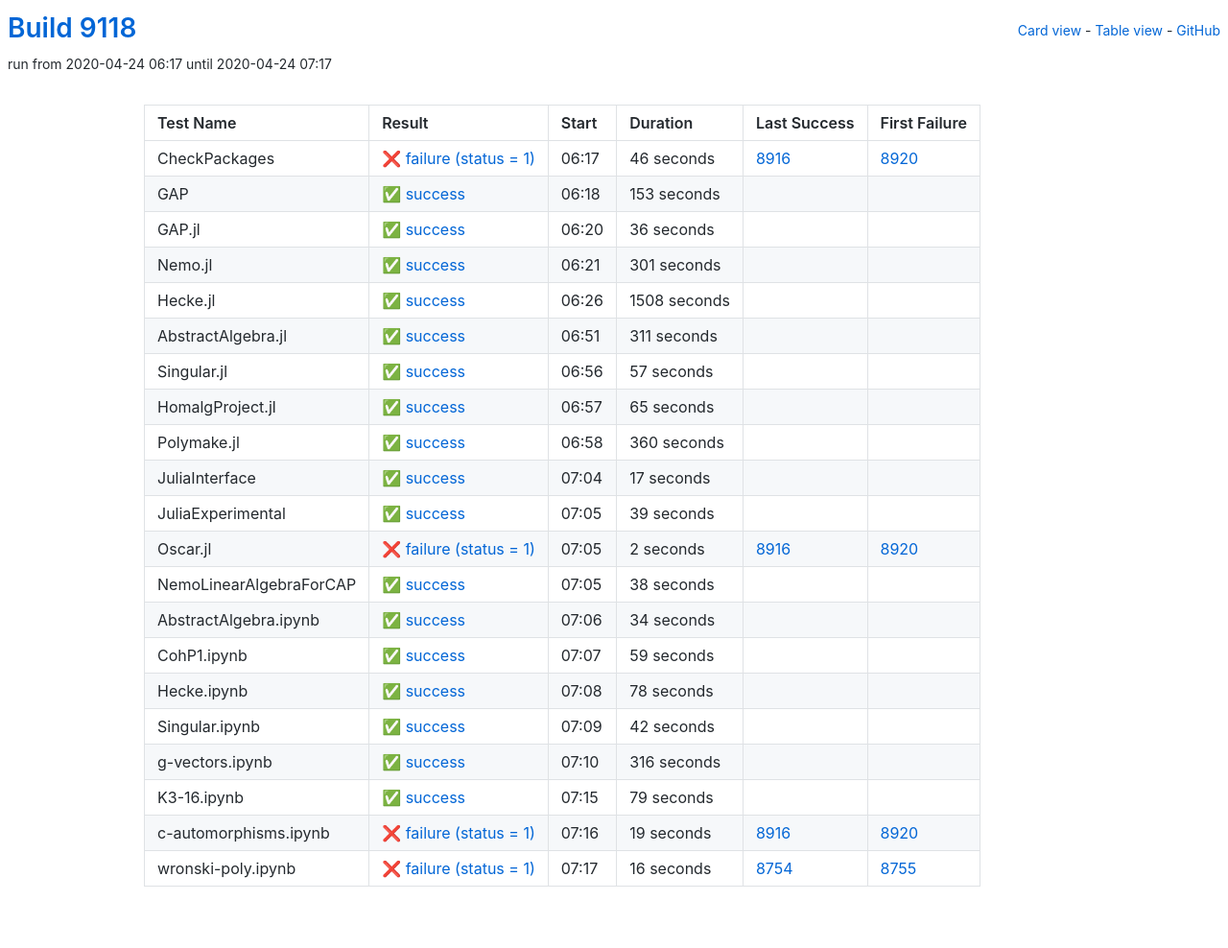
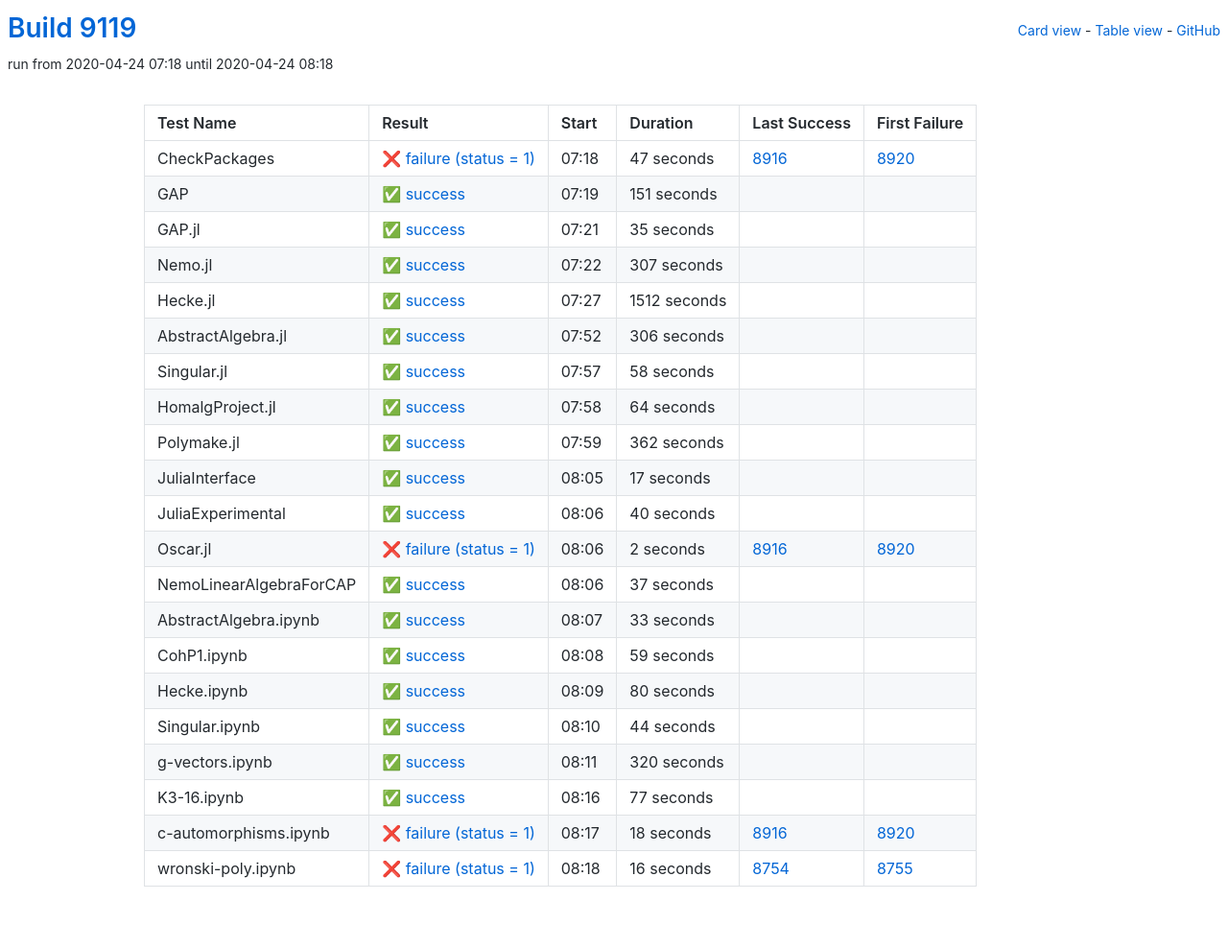
Before and after one commit to oscar-system/oscar-ci-status, a Jekyll site: the page built from table.html, in a window 1280 px wide. Shown: the whole page at 96% size. Built offline with Jekyll 4.4.1, drawn with Linux system fonts in a browser that asks for light colours.

Commit message:
Build 9119

```diff
--- a/_data/ci.yml
+++ b/_data/ci.yml
@@ -1,104 +1,104 @@
-build: 9118
-build_url: https://oscarci.mathematik.uni-kl.de/job/oscar/9118/
+build: 9119
+build_url: https://oscarci.mathematik.uni-kl.de/job/oscar/9119/
 job: oscar
 tests:
-- duration: 46
+- duration: 47
   exitcode: 1
   first_failure: 8920
   first_failure_url: https://oscarci.mathematik.uni-kl.de/job/oscar/8920/
   last_success: 8916
   last_success_url: https://oscarci.mathematik.uni-kl.de/job/oscar/8916/
-  log: https://oscarci.mathematik.uni-kl.de/job/oscar/9118/artifact/logs/build-9118/CheckPackages.log
+  log: https://oscarci.mathematik.uni-kl.de/job/oscar/9119/artifact/logs/build-9119/CheckPackages.log
   name: CheckPackages
-  start: 2020-04-24 06:17
+  start: 2020-04-24 07:18
   status: failure
   success: false
-- duration: 153
+- duration: 151
   exitcode: 0
   first_failure: false
   first_failure_url: null
   last_success: false
   last_success_url: null
-  log: https://oscarci.mathematik.uni-kl.de/job/oscar/9118/artifact/logs/build-9118/GAP.log
+  log: https://oscarci.mathematik.uni-kl.de/job/oscar/9119/artifact/logs/build-9119/GAP.log
   name: GAP
-  start: 2020-04-24 06:18
+  start: 2020-04-24 07:19
   status: success
   success: true
-- duration: 36
+- duration: 35
   exitcode: 0
   first_failure: false
   first_failure_url: null
   last_success: false
   last_success_url: null
-  log: https://oscarci.mathematik.uni-kl.de/job/oscar/9118/artifact/logs/build-9118/GAP.jl.log
+  log: https://oscarci.mathematik.uni-kl.de/job/oscar/9119/artifact/logs/build-9119/GAP.jl.log
   name: GAP.jl
-  start: 2020-04-24 06:20
+  start: 2020-04-24 07:21
   status: success
   success: true
-- duration: 301
+- duration: 307
   exitcode: 0
   first_failure: false
   first_failure_url: null
   last_success: false
   last_success_url: null
-  log: https://oscarci.mathematik.uni-kl.de/job/oscar/9118/artifact/logs/build-9118/Nemo.jl.log
+  log: https://oscarci.mathematik.uni-kl.de/job/oscar/9119/artifact/logs/build-9119/Nemo.jl.log
   name: Nemo.jl
-  start: 2020-04-24 06:21
+  start: 2020-04-24 07:22
   status: success
   success: true
-- duration: 1508
+- duration: 1512
   exitcode: 0
   first_failure: false
   first_failure_url: null
   last_success: false
   last_success_url: null
-  log: https://oscarci.mathematik.uni-kl.de/job/oscar/9118/artifact/logs/build-9118/Hecke.jl.log
+  log: https://oscarci.mathematik.uni-kl.de/job/oscar/9119/artifact/logs/build-9119/Hecke.jl.log
   name: Hecke.jl
-  start: 2020-04-24 06:26
+  start: 2020-04-24 07:27
   status: success
   success: true
-- duration: 311
+- duration: 306
   exitcode: 0
   first_failure: false
   first_failure_url: null
   last_success: false
   last_success_url: null
-  log: https://oscarci.mathematik.uni-kl.de/job/oscar/9118/artifact/logs/build-9118/AbstractAlgebra.jl.log
+  log: https://oscarci.mathematik.uni-kl.de/job/oscar/9119/artifact/logs/build-9119/AbstractAlgebra.jl.log
   name: AbstractAlgebra.jl
-  start: 2020-04-24 06:51
+  start: 2020-04-24 07:52
   status: success
   success: true
-- duration: 57
+- duration: 58
   exitcode: 0
   first_failure: false
   first_failure_url: null
   last_success: false
   last_success_url: null
-  log: https://oscarci.mathematik.uni-kl.de/job/oscar/9118/artifact/logs/build-9118/Singular.jl.log
+  log: https://oscarci.mathematik.uni-kl.de/job/oscar/9119/artifact/logs/build-9119/Singular.jl.log
   name: Singular.jl
-  start: 2020-04-24 06:56
+  start: 2020-04-24 07:57
   status: success
   success: true
-- duration: 65
+- duration: 64
   exitcode: 0
   first_failure: false
   first_failure_url: null
   last_success: false
   last_success_url: null
-  log: https://oscarci.mathematik.uni-kl.de/job/oscar/9118/artifact/logs/build-9118/HomalgProject.jl.log
+  log: https://oscarci.mathematik.uni-kl.de/job/oscar/9119/artifact/logs/build-9119/HomalgProject.jl.log
   name: HomalgProject.jl
-  start: 2020-04-24 06:57
+  start: 2020-04-24 07:58
   status: success
   success: true
-- duration: 360
+- duration: 362
   exitcode: 0
   first_failure: false
   first_failure_url: null
   last_success: false
   last_success_url: null
-  log: https://oscarci.mathematik.uni-kl.de/job/oscar/9118/artifact/logs/build-9118/Polymake.jl.log
+  log: https://oscarci.mathematik.uni-kl.de/job/oscar/9119/artifact/logs/build-9119/Polymake.jl.log
   name: Polymake.jl
-  start: 2020-04-24 06:58
+  start: 2020-04-24 07:59
   status: success
   success: true
 - duration: 17
@@ -107,20 +107,20 @@ tests:
   first_failure_url: null
   last_success: false
   last_success_url: null
-  log: https://oscarci.mathematik.uni-kl.de/job/oscar/9118/artifact/logs/build-9118/JuliaInterface.log
+  log: https://oscarci.mathematik.uni-kl.de/job/oscar/9119/artifact/logs/build-9119/JuliaInterface.log
   name: JuliaInterface
-  start: 2020-04-24 07:04
+  start: 2020-04-24 08:05
   status: success
   success: true
-- duration: 39
+- duration: 40
   exitcode: 0
   first_failure: false
   first_failure_url: null
   last_success: false
   last_success_url: null
-  log: https://oscarci.mathematik.uni-kl.de/job/oscar/9118/artifact/logs/build-9118/JuliaExperimental.log
+  log: https://oscarci.mathematik.uni-kl.de/job/oscar/9119/artifact/logs/build-9119/JuliaExperimental.log
   name: JuliaExperimental
-  start: 2020-04-24 07:05
+  start: 2020-04-24 08:06
   status: success
   success: true
 - duration: 2
@@ -129,31 +129,31 @@ tests:
   first_failure_url: https://oscarci.mathematik.uni-kl.de/job/oscar/8920/
   last_success: 8916
   last_success_url: https://oscarci.mathematik.uni-kl.de/job/oscar/8916/
-  log: https://oscarci.mathematik.uni-kl.de/job/oscar/9118/artifact/logs/build-9118/Oscar.jl.log
+  log: https://oscarci.mathematik.uni-kl.de/job/oscar/9119/artifact/logs/build-9119/Oscar.jl.log
   name: Oscar.jl
-  start: 2020-04-24 07:05
+  start: 2020-04-24 08:06
   status: failure
   success: false
-- duration: 38
+- duration: 37
   exitcode: 0
   first_failure: false
   first_failure_url: null
   last_success: false
   last_success_url: null
-  log: https://oscarci.mathematik.uni-kl.de/job/oscar/9118/artifact/logs/build-9118/NemoLinearAlgebraForCAP.log
+  log: https://oscarci.mathematik.uni-kl.de/job/oscar/9119/artifact/logs/build-9119/NemoLinearAlgebraForCAP.log
   name: NemoLinearAlgebraForCAP
-  start: 2020-04-24 07:05
+  start: 2020-04-24 08:06
   status: success
   success: true
-- duration: 34
+- duration: 33
   exitcode: 0
   first_failure: false
   first_failure_url: null
   last_success: false
   last_success_url: null
-  log: https://oscarci.mathematik.uni-kl.de/job/oscar/9118/artifact/logs/build-9118/AbstractAlgebra.ipynb.log
+  log: https://oscarci.mathematik.uni-kl.de/job/oscar/9119/artifact/logs/build-9119/AbstractAlgebra.ipynb.log
   name: AbstractAlgebra.ipynb
-  start: 2020-04-24 07:06
+  start: 2020-04-24 08:07
   status: success
   success: true
 - duration: 59
@@ -162,64 +162,64 @@ tests:
   first_failure_url: null
   last_success: false
   last_success_url: null
-  log: https://oscarci.mathematik.uni-kl.de/job/oscar/9118/artifact/logs/build-9118/CohP1.ipynb.log
+  log: https://oscarci.mathematik.uni-kl.de/job/oscar/9119/artifact/logs/build-9119/CohP1.ipynb.log
   name: CohP1.ipynb
-  start: 2020-04-24 07:07
+  start: 2020-04-24 08:08
   status: success
   success: true
-- duration: 78
+- duration: 80
   exitcode: 0
   first_failure: false
   first_failure_url: null
   last_success: false
   last_success_url: null
-  log: https://oscarci.mathematik.uni-kl.de/job/oscar/9118/artifact/logs/build-9118/Hecke.ipynb.log
+  log: https://oscarci.mathematik.uni-kl.de/job/oscar/9119/artifact/logs/build-9119/Hecke.ipynb.log
   name: Hecke.ipynb
-  start: 2020-04-24 07:08
+  start: 2020-04-24 08:09
   status: success
   success: true
-- duration: 42
+- duration: 44
   exitcode: 0
   first_failure: false
   first_failure_url: null
   last_success: false
   last_success_url: null
-  log: https://oscarci.mathematik.uni-kl.de/job/oscar/9118/artifact/logs/build-9118/Singular.ipynb.log
+  log: https://oscarci.mathematik.uni-kl.de/job/oscar/9119/artifact/logs/build-9119/Singular.ipynb.log
   name: Singular.ipynb
-  start: 2020-04-24 07:09
+  start: 2020-04-24 08:10
   status: success
   success: true
-- duration: 316
+- duration: 320
   exitcode: 0
   first_failure: false
   first_failure_url: null
   last_success: false
   last_success_url: null
-  log: https://oscarci.mathematik.uni-kl.de/job/oscar/9118/artifact/logs/build-9118/g-vectors.ipynb.log
+  log: https://oscarci.mathematik.uni-kl.de/job/oscar/9119/artifact/logs/build-9119/g-vectors.ipynb.log
   name: g-vectors.ipynb
-  start: 2020-04-24 07:10
+  start: 2020-04-24 08:11
   status: success
   success: true
-- duration: 79
+- duration: 77
   exitcode: 0
   first_failure: false
   first_failure_url: null
   last_success: false
   last_success_url: null
-  log: https://oscarci.mathematik.uni-kl.de/job/oscar/9118/artifact/logs/build-9118/K3-16.ipynb.log
+  log: https://oscarci.mathematik.uni-kl.de/job/oscar/9119/artifact/logs/build-9119/K3-16.ipynb.log
   name: K3-16.ipynb
-  start: 2020-04-24 07:15
+  start: 2020-04-24 08:16
   status: success
   success: true
-- duration: 19
+- duration: 18
   exitcode: 1
   first_failure: 8920
   first_failure_url: https://oscarci.mathematik.uni-kl.de/job/oscar/8920/
   last_success: 8916
   last_success_url: https://oscarci.mathematik.uni-kl.de/job/oscar/8916/
-  log: https://oscarci.mathematik.uni-kl.de/job/oscar/9118/artifact/logs/build-9118/c-automorphisms.ipynb.log
+  log: https://oscarci.mathematik.uni-kl.de/job/oscar/9119/artifact/logs/build-9119/c-automorphisms.ipynb.log
   name: c-automorphisms.ipynb
-  start: 2020-04-24 07:16
+  start: 2020-04-24 08:17
   status: failure
   success: false
 - duration: 16
@@ -228,8 +228,8 @@ tests:
   first_failure_url: https://oscarci.mathematik.uni-kl.de/job/oscar/8755/
   last_success: 8754
   last_success_url: https://oscarci.mathematik.uni-kl.de/job/oscar/8754/
-  log: https://oscarci.mathematik.uni-kl.de/job/oscar/9118/artifact/logs/build-9118/wronski-poly.ipynb.log
+  log: https://oscarci.mathematik.uni-kl.de/job/oscar/9119/artifact/logs/build-9119/wronski-poly.ipynb.log
   name: wronski-poly.ipynb
-  start: 2020-04-24 07:17
+  start: 2020-04-24 08:18
   status: failure
   success: false
```
Also changed, not shown: README.md.
